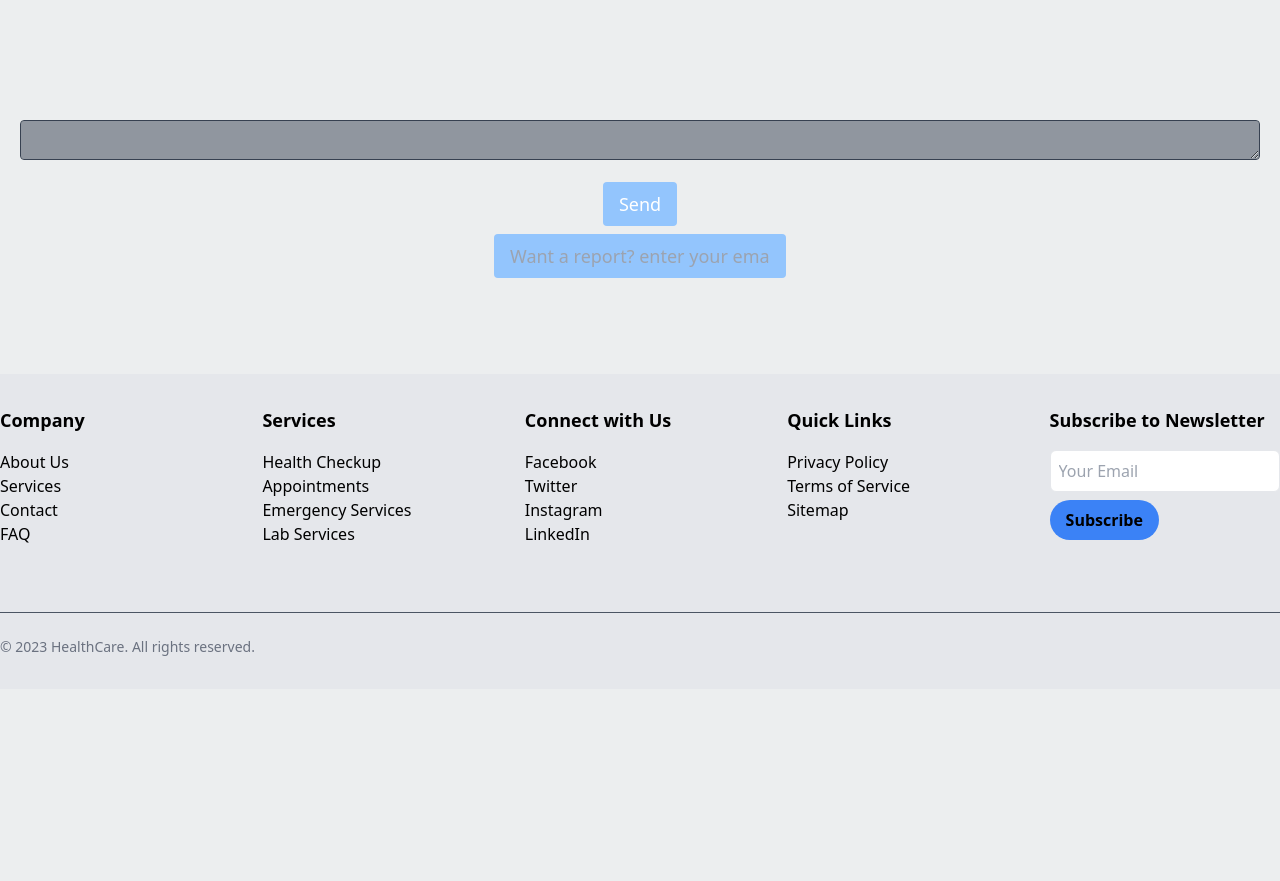
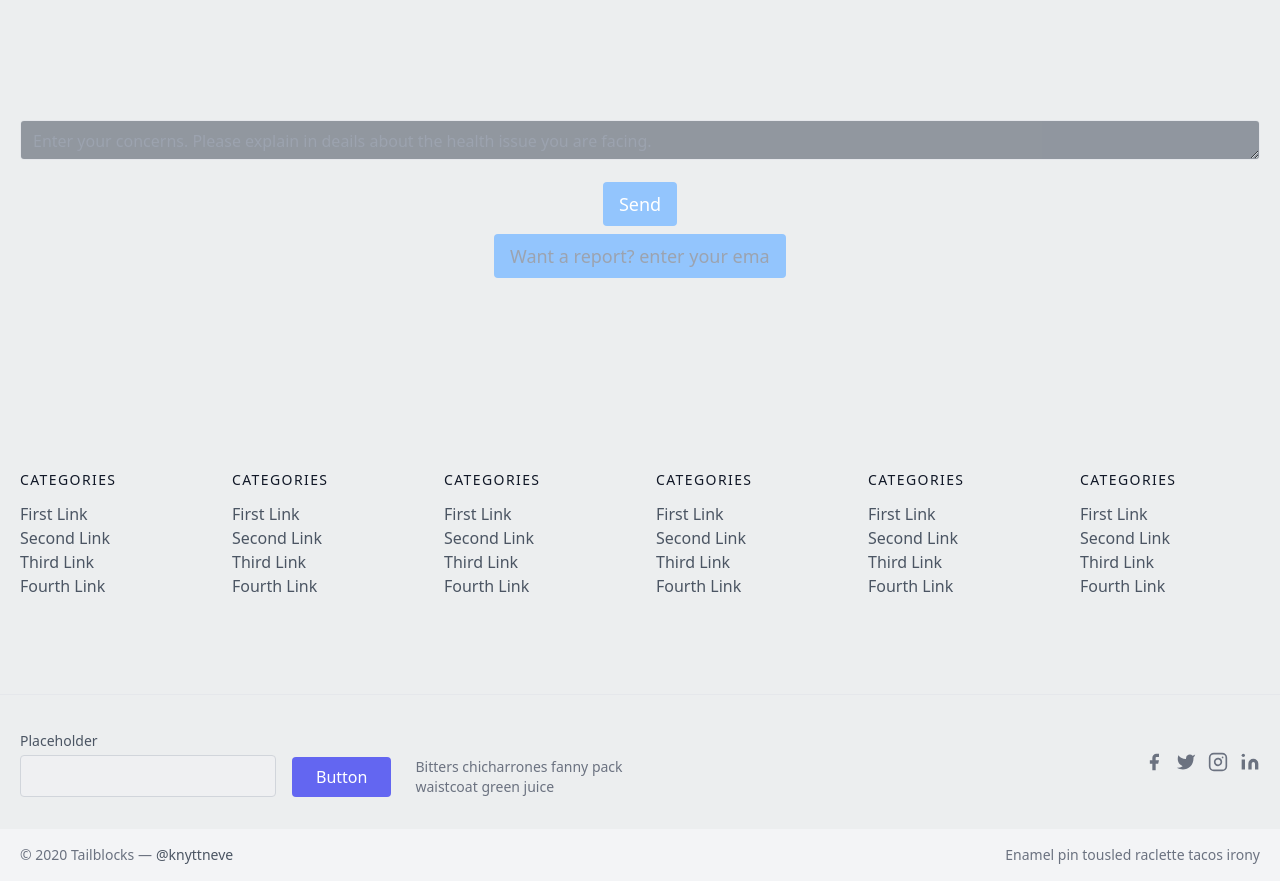
Before and after one commit to asifrahaman13/healthcare, a Next.js app in the folder frontend/: page /chatbot in a window 1280 px wide. Shown: the part 1240-2121 px from the top of the page. Before the commit the page ends 1929 px from the top, so only its background shows below. Built offline with nearby package versions, Linux system fonts and the light colour scheme.

Commit message:
WIP: Added FAQs section

```diff
--- a/frontend/components/Footer.jsx
+++ b/frontend/components/Footer.jsx
@@ -2,74 +2,157 @@ import React from 'react';
 
 const Footer = () => {
   return (
-    <footer className="bg-gray-200 text-black">
-      <div className="container mx-auto py-8">
-        <div className="flex flex-wrap -mx-4">
-          {/* Company Information */}
-          <div className="w-full sm:w-1/2 md:w-1/4 lg:w-1/5 px-4 mb-8">
-            <h2 className="text-lg font-semibold mb-4">Company</h2>
-            <ul className="list-none">
-              <li><a href="#about">About Us</a></li>
-              <li><a href="#services">Services</a></li>
-              <li><a href="#contact">Contact</a></li>
-              <li><a href="#faq">FAQ</a></li>
-            </ul>
+    <footer class="text-gray-600 body-font">
+  <div class="container px-5 py-24 mx-auto">
+    <div class="flex flex-wrap md:text-left text-center -mb-10 -mx-4">
+      <div class="lg:w-1/6 md:w-1/2 w-full px-4">
+        <h2 class="title-font font-medium text-gray-900 tracking-widest text-sm mb-3">CATEGORIES</h2>
+        <nav class="list-none mb-10">
+          <li>
+            <a class="text-gray-600 hover:text-gray-800">First Link</a>
+          </li>
+          <li>
+            <a class="text-gray-600 hover:text-gray-800">Second Link</a>
+          </li>
+          <li>
+            <a class="text-gray-600 hover:text-gray-800">Third Link</a>
+          </li>
+          <li>
+            <a class="text-gray-600 hover:text-gray-800">Fourth Link</a>
+          </li>
+        </nav>
       </div>
-
-          {/* Services */}
-          <div className="w-full sm:w-1/2 md:w-1/4 lg:w-1/5 px-4 mb-8">
-            <h2 className="text-lg font-semibold mb-4">Services</h2>
-            <ul className="list-none">
-              <li><a href="#health-checkup">Health Checkup</a></li>
-              <li><a href="#appointments">Appointments</a></li>
-              <li><a href="#emergency">Emergency Services</a></li>
-              <li><a href="#lab-services">Lab Services</a></li>
-            </ul>
+      <div class="lg:w-1/6 md:w-1/2 w-full px-4">
+        <h2 class="title-font font-medium text-gray-900 tracking-widest text-sm mb-3">CATEGORIES</h2>
+        <nav class="list-none mb-10">
+          <li>
+            <a class="text-gray-600 hover:text-gray-800">First Link</a>
+          </li>
+          <li>
+            <a class="text-gray-600 hover:text-gray-800">Second Link</a>
+          </li>
+          <li>
+            <a class="text-gray-600 hover:text-gray-800">Third Link</a>
+          </li>
+          <li>
+            <a class="text-gray-600 hover:text-gray-800">Fourth Link</a>
+          </li>
+        </nav>
       </div>
-
-          {/* Connect with Us */}
-          <div className="w-full sm:w-1/2 md:w-1/4 lg:w-1/5 px-4 mb-8">
-            <h2 className="text-lg font-semibold mb-4">Connect with Us</h2>
-            <ul className="list-none">
-              <li><a href="https://facebook.com">Facebook</a></li>
-              <li><a href="https://twitter.com">Twitter</a></li>
-              <li><a href="https://instagram.com">Instagram</a></li>
-              <li><a href="https://linkedin.com">LinkedIn</a></li>
-            </ul>
+      <div class="lg:w-1/6 md:w-1/2 w-full px-4">
+        <h2 class="title-font font-medium text-gray-900 tracking-widest text-sm mb-3">CATEGORIES</h2>
+        <nav class="list-none mb-10">
+          <li>
+            <a class="text-gray-600 hover:text-gray-800">First Link</a>
+          </li>
+          <li>
+            <a class="text-gray-600 hover:text-gray-800">Second Link</a>
+          </li>
+          <li>
+            <a class="text-gray-600 hover:text-gray-800">Third Link</a>
+          </li>
+          <li>
+            <a class="text-gray-600 hover:text-gray-800">Fourth Link</a>
+          </li>
+        </nav>
       </div>
-
-          {/* Quick Links */}
-          <div className="w-full sm:w-1/2 md:w-1/4 lg:w-1/5 px-4 mb-8">
-            <h2 className="text-lg font-semibold mb-4">Quick Links</h2>
-            <ul className="list-none">
-              <li><a href="#privacy-policy">Privacy Policy</a></li>
-              <li><a href="#terms-of-service">Terms of Service</a></li>
-              <li><a href="#sitemap">Sitemap</a></li>
-            </ul>
+      <div class="lg:w-1/6 md:w-1/2 w-full px-4">
+        <h2 class="title-font font-medium text-gray-900 tracking-widest text-sm mb-3">CATEGORIES</h2>
+        <nav class="list-none mb-10">
+          <li>
+            <a class="text-gray-600 hover:text-gray-800">First Link</a>
+          </li>
+          <li>
+            <a class="text-gray-600 hover:text-gray-800">Second Link</a>
+          </li>
+          <li>
+            <a class="text-gray-600 hover:text-gray-800">Third Link</a>
+          </li>
+          <li>
+            <a class="text-gray-600 hover:text-gray-800">Fourth Link</a>
+          </li>
+        </nav>
       </div>
-
-          {/* Newsletter Subscription */}
-          <div className="w-full sm:w-full md:w-1/2 lg:w-1/5 px-4 mb-8">
-            <h2 className="text-lg font-semibold mb-4">Subscribe to Newsletter</h2>
-            <form className="mb-4">
-              <input
-                type="email"
-                placeholder="Your Email"
-                className="w-full border p-2 rounded-md focus:outline-none focus:border-blue-500"
-              />
-              <button
-                type="submit"
-                className="bg-blue-500 text-black py-2 px-4 rounded-full font-semibold hover:bg-blue-600 transition duration-300 mt-2"
-              >
-                Subscribe
-              </button>
-            </form>
+      <div class="lg:w-1/6 md:w-1/2 w-full px-4">
+        <h2 class="title-font font-medium text-gray-900 tracking-widest text-sm mb-3">CATEGORIES</h2>
+        <nav class="list-none mb-10">
+          <li>
+            <a class="text-gray-600 hover:text-gray-800">First Link</a>
+          </li>
+          <li>
+            <a class="text-gray-600 hover:text-gray-800">Second Link</a>
+          </li>
+          <li>
+            <a class="text-gray-600 hover:text-gray-800">Third Link</a>
+          </li>
+          <li>
+            <a class="text-gray-600 hover:text-gray-800">Fourth Link</a>
+          </li>
+        </nav>
+      </div>
+      <div class="lg:w-1/6 md:w-1/2 w-full px-4">
+        <h2 class="title-font font-medium text-gray-900 tracking-widest text-sm mb-3">CATEGORIES</h2>
+        <nav class="list-none mb-10">
+          <li>
+            <a class="text-gray-600 hover:text-gray-800">First Link</a>
+          </li>
+          <li>
+            <a class="text-gray-600 hover:text-gray-800">Second Link</a>
+          </li>
+          <li>
+            <a class="text-gray-600 hover:text-gray-800">Third Link</a>
+          </li>
+          <li>
+            <a class="text-gray-600 hover:text-gray-800">Fourth Link</a>
+          </li>
+        </nav>
       </div>
     </div>
-
-        {/* Bottom Footer */}
-        <div className="border-t border-gray-600 pt-6 mt-6 text-sm text-gray-500">
-          <p>&copy; 2023 HealthCare. All rights reserved.</p>
+  </div>
+  <div class="border-t border-gray-200">
+    <div class="container px-5 py-8 flex flex-wrap mx-auto items-center">
+      <div class="flex md:flex-nowrap flex-wrap justify-center items-end md:justify-start">
+        <div class="relative sm:w-64 w-40 sm:mr-4 mr-2">
+          <label for="footer-field" class="leading-7 text-sm text-gray-600">Placeholder</label>
+          <input type="text" id="footer-field" name="footer-field" class="w-full bg-gray-100 bg-opacity-50 rounded border border-gray-300 focus:ring-2 focus:bg-transparent focus:ring-indigo-200 focus:border-indigo-500 text-base outline-none text-gray-700 py-1 px-3 leading-8 transition-colors duration-200 ease-in-out"/>
+        </div>
+        <button class="inline-flex text-white bg-indigo-500 border-0 py-2 px-6 focus:outline-none hover:bg-indigo-600 rounded">Button</button>
+        <p class="text-gray-500 text-sm md:ml-6 md:mt-0 mt-2 sm:text-left text-center">Bitters chicharrones fanny pack
+          <br class="lg:block hidden"/>waistcoat green juice
+        </p>
+      </div>
+      <span class="inline-flex lg:ml-auto lg:mt-0 mt-6 w-full justify-center md:justify-start md:w-auto">
+        <a class="text-gray-500">
+          <svg fill="currentColor" stroke-linecap="round" stroke-linejoin="round" stroke-width="2" class="w-5 h-5" viewBox="0 0 24 24">
+            <path d="M18 2h-3a5 5 0 00-5 5v3H7v4h3v8h4v-8h3l1-4h-4V7a1 1 0 011-1h3z"></path>
+          </svg>
+        </a>
+        <a class="ml-3 text-gray-500">
+          <svg fill="currentColor" stroke-linecap="round" stroke-linejoin="round" stroke-width="2" class="w-5 h-5" viewBox="0 0 24 24">
+            <path d="M23 3a10.9 10.9 0 01-3.14 1.53 4.48 4.48 0 00-7.86 3v1A10.66 10.66 0 013 4s-4 9 5 13a11.64 11.64 0 01-7 2c9 5 20 0 20-11.5a4.5 4.5 0 00-.08-.83A7.72 7.72 0 0023 3z"></path>
+          </svg>
+        </a>
+        <a class="ml-3 text-gray-500">
+          <svg fill="none" stroke="currentColor" stroke-linecap="round" stroke-linejoin="round" stroke-width="2" class="w-5 h-5" viewBox="0 0 24 24">
+            <rect width="20" height="20" x="2" y="2" rx="5" ry="5"></rect>
+            <path d="M16 11.37A4 4 0 1112.63 8 4 4 0 0116 11.37zm1.5-4.87h.01"></path>
+          </svg>
+        </a>
+        <a class="ml-3 text-gray-500">
+          <svg fill="currentColor" stroke="currentColor" stroke-linecap="round" stroke-linejoin="round" stroke-width="0" class="w-5 h-5" viewBox="0 0 24 24">
+            <path stroke="none" d="M16 8a6 6 0 016 6v7h-4v-7a2 2 0 00-2-2 2 2 0 00-2 2v7h-4v-7a6 6 0 016-6zM2 9h4v12H2z"></path>
+            <circle cx="4" cy="4" r="2" stroke="none"></circle>
+          </svg>
+        </a>
+      </span>
+    </div>
+  </div>
+  <div class="bg-gray-100">
+    <div class="container mx-auto py-4 px-5 flex flex-wrap flex-col sm:flex-row">
+      <p class="text-gray-500 text-sm text-center sm:text-left">© 2020 Tailblocks —
+        <a href="https://twitter.com/knyttneve" class="text-gray-600 ml-1" target="_blank" rel="noopener noreferrer">@knyttneve</a>
+      </p>
+      <span class="sm:ml-auto sm:mt-0 mt-2 sm:w-auto w-full sm:text-left text-center text-gray-500 text-sm">Enamel pin tousled raclette tacos irony</span>
     </div>
   </div>
 </footer>
--- a/frontend/components/UserProfile.jsx
+++ b/frontend/components/UserProfile.jsx
@@ -225,7 +225,7 @@ const UserProfile = ({ access_token }) => {
                   class="text-indigo-500 inline-flex items-center"
                   href={`/room/${item.meet_link}`}
                 >
-                  <div class="bg-green-500 h-full bg-opacity-75 px-8 pt-16 pb-24 rounded-lg overflow-hidden text-center relative transition duration-300 ease-in-out transform hover:scale-105">
+                  <div class="bg-yellow-300 h-full bg-opacity-75 px-8 pt-16 pb-24 rounded-lg overflow-hidden text-center relative transition duration-300 ease-in-out transform hover:scale-105">
                     <h2 class="tracking-widest text-xs title-font font-medium text-gray-800 mb-1">
                       user email
                     </h2>
--- a/frontend/pages/chatbot/index.jsx
+++ b/frontend/pages/chatbot/index.jsx
@@ -264,7 +264,8 @@ const index = () => {
               type="email"
               id="email"
               name="email"
-              className="w-full h-10 bg-gray-700 bg-opacity-50 rounded border border-gray-700 text-base outline-none text-gray-200 py-1 px-3 leading-8 transition-colors duration-200 ease-in-out mt-10"
+              placeholder="Enter your concerns. Please explain in deails about the health issue you are facing."
+              className="w-full h-10 bg-gray-700 bg-opacity-50 rounded border text-base outline-none text-gray-900 py-1 px-3 leading-8 transition-colors duration-200 ease-in-out mt-10"
               value={inputText}
               onChange={handleInputChange}
             ></textarea>
--- a/frontend/styles/globals.css
+++ b/frontend/styles/globals.css
@@ -19,3 +19,7 @@ body{
     opacity: 1;
   }
 }
+
+html{
+  overflow-x:hidden;
+}
```
Also changed, not shown: frontend/components/DoctorProfile.jsx (+5 -3 lines), frontend/components/Faqs.jsx (added, +95 -0 lines), frontend/pages/index.jsx (+17 -10 lines), 1 other file (tests, documents, lock files or other folders). Lines whose indentation alone changed are shown as unchanged.
